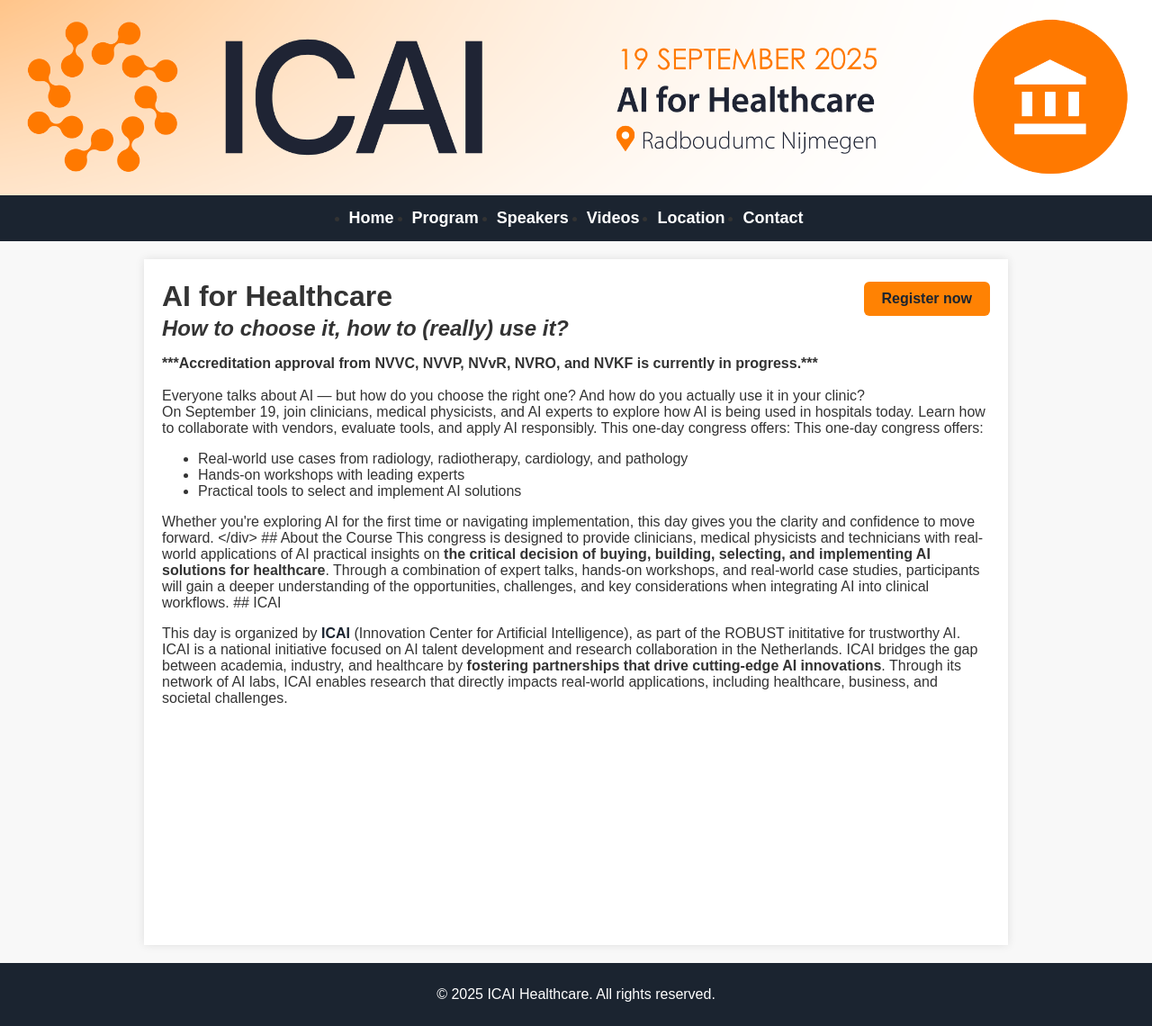
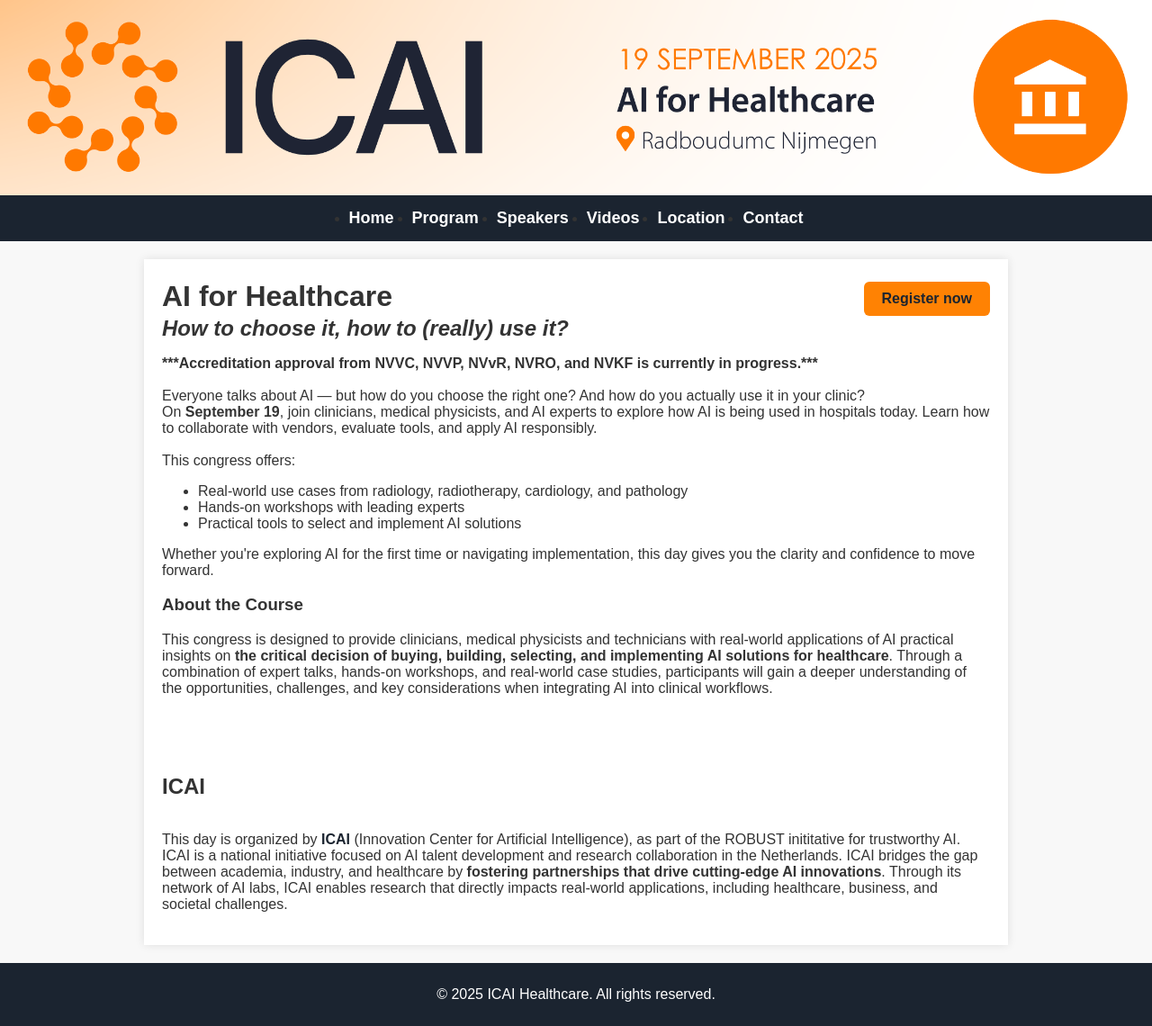
Before and after one commit to marliebesouw/marliebesouw.github.io, a Jekyll site: the page built from index.md, in a window 1280 px wide. Shown: the whole page at 90% size. Built offline with Jekyll 4.4.1, drawn with Linux system fonts in a browser that asks for light colours.

Commit message:
changed lay-out homepage

```diff
--- a/index.md
+++ b/index.md
@@ -4,7 +4,7 @@
 ---
 
 <div style="display: flex; justify-content: space-between; align-items: center; flex-wrap: wrap;">
-  <h1 style="margin: 0;">AI for Healthcare</h1>
+  <h1 style="margin: 0;"><strong>AI for Healthcare</strong></h1>
   <a href="https://registratie.radboudumc.nl/166356/subscribe" target="_blank" style="
     background-color:rgb(255, 130, 3);
     color: rgb(27, 36, 48);
@@ -22,33 +22,26 @@
 <h2 style= "margin: 0;"><i>How to choose it, how to (really) use it?</i></h2>
 
 <div class="content">
-    <p>
-   <strong> ***Accreditation approval from NVVC, NVVP, NVvR, NVRO, and NVKF is currently in progress.***</strong><br><br>
-    Everyone talks about AI — but how do you choose the right one? And how do you actually use it in your clinic? <br>
+  <p>
+    <strong> ***Accreditation approval from NVVC, NVVP, NVvR, NVRO, and NVKF is currently in progress.***</strong><br><br>
+      Everyone talks about AI — but how do you choose the right one? And how do you actually use it in your clinic? <br>
 
-    On September 19, join clinicians, medical physicists, and AI experts to explore how AI is being used in hospitals today. Learn how to collaborate with vendors, evaluate tools, and apply AI responsibly.
+      On <strong>September 19</strong>, join clinicians, medical physicists, and AI experts to explore how AI is being used in hospitals today. Learn how to collaborate with vendors, evaluate tools, and apply AI responsibly. <br><br>
 
-    This one-day congress offers:
-
-    This one-day congress offers:
-    <ul>
-      <li>Real-world use cases from radiology, radiotherapy, cardiology, and pathology</li>
-      <li>Hands-on workshops with leading experts</li>
-      <li>Practical tools to select and implement AI solutions</li>
-    </ul>
+      This congress offers:
+      <ul>
+       <li>Real-world use cases from radiology, radiotherapy, cardiology, and pathology</li>
+       <li>Hands-on workshops with leading experts</li>
+       <li>Practical tools to select and implement AI solutions</li>
+      </ul>
 
     Whether you're exploring AI for the first time or navigating implementation, this day gives you the clarity and confidence to move forward.
 
-    <!-- Artificial intelligence is rapidly advancing, but successful adoption in healthcare settings remains complex. This course is designed to bridge that gap: connecting ideas with implementation. <br>
 
-    A key challenge in healthcare is not just deciding whether to buy or build an AI solution, but also how to select and <strong>successfully implement</strong> it. This course provides <strong>practical insights, real-world case studies, and hands-on experience</strong> to help professionals navigate the entire AI adoption process. By bringing together <strong>healthcare experts, AI vendors, and researchers</strong>, we aim to equip participants with the knowledge and tools needed to make informed choices and ensure successful integration of AI in clinical practice.<br><br>
-    </p> -->
-</div>
-
-
-
-## About the Course
-This congress is designed to provide clinicians, medical physicists and technicians with real-world applications of AI practical insights on <strong>the critical decision of buying, building, selecting, and implementing AI solutions for healthcare</strong>. Through a combination of expert talks, hands-on workshops, and real-world case studies, participants will gain a deeper understanding of the opportunities, challenges, and key considerations when integrating AI into clinical workflows.
+    <h3> About the Course</h3>
+    This congress is designed to provide clinicians, medical physicists and technicians with real-world applications of AI practical insights on <strong>the critical decision of buying, building, selecting, and implementing AI solutions for healthcare</strong>. Through a combination of expert talks, hands-on workshops, and real-world case studies, participants will gain a deeper understanding of the opportunities, challenges, and key considerations when integrating AI into clinical workflows.
+   </p>
+</div> <br>
 
 <!-- ## Course Objectives
 - Understand the buy vs. build principle in AI for healthcare
```
